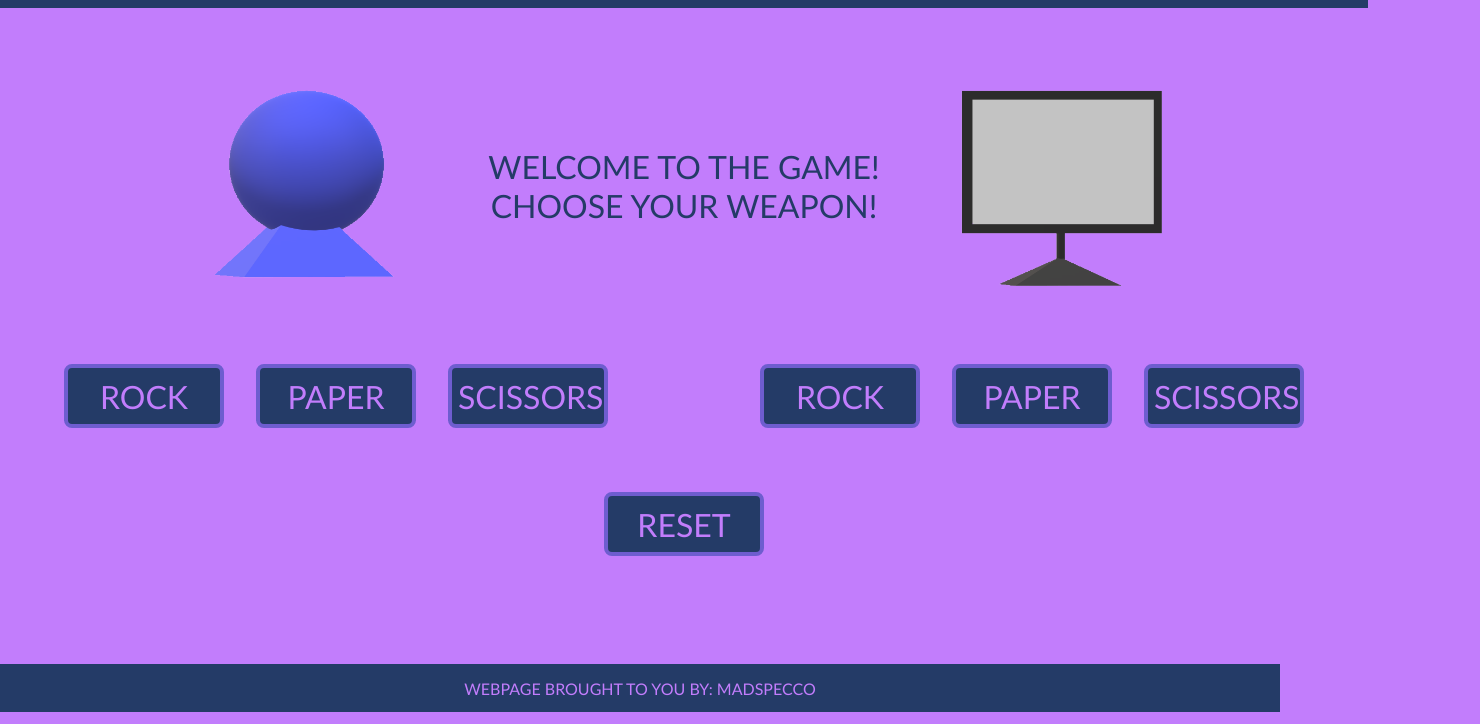
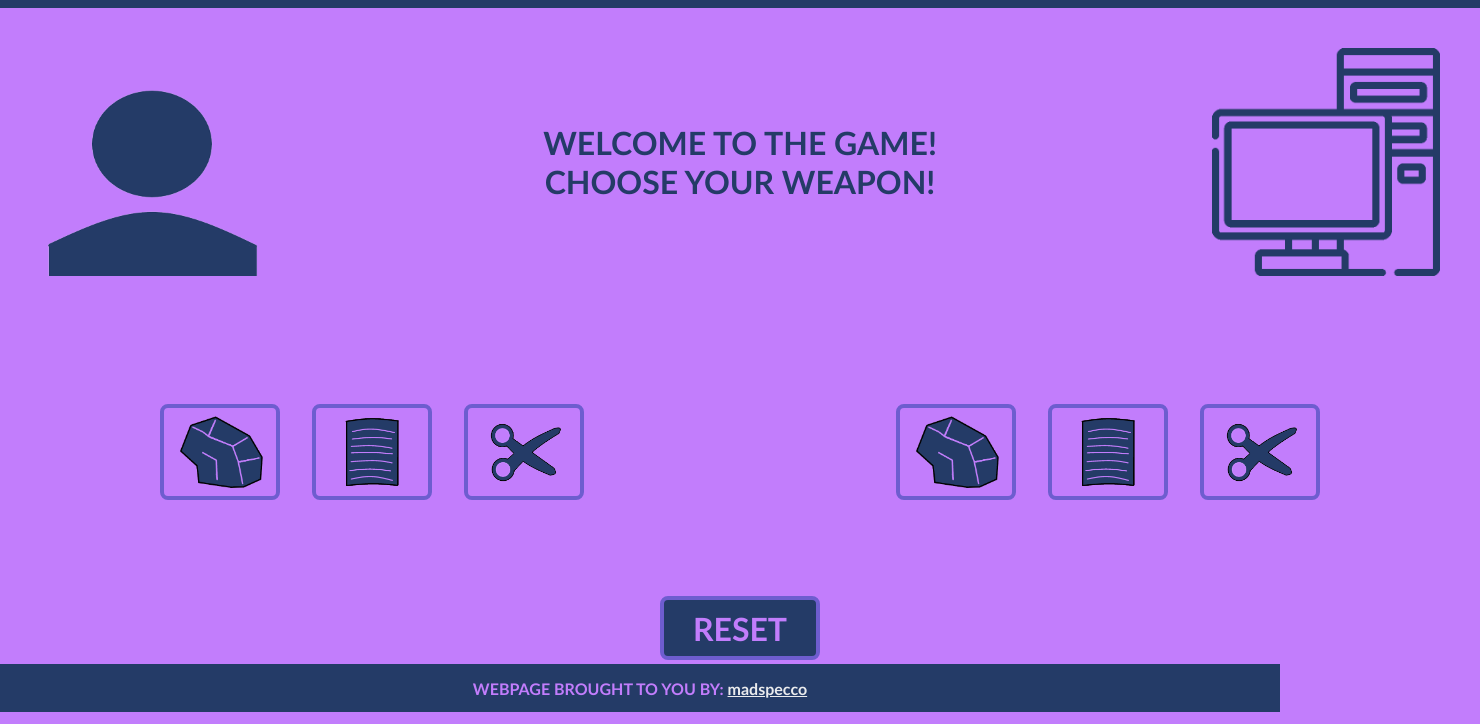
Before and after one commit to madspecco/rock-paper-scissors, a plain HTML site: page index.html in a window 1280 px wide. Shown: the part 88-812 px from the top of the page, 1480 px wide, since content can reach past the window. Drawn offline with Linux system fonts and the light colour scheme.

Commit message:
Stylized Page

```diff
--- a/index.html
+++ b/index.html
@@ -6,6 +6,7 @@
     <meta name="viewport" content="width=device-width, initial-scale=1.0">
 
     <title>Rock, Paper, Scissors!</title>
+    <link rel="icon" type="image/x-icon" href="./images/therock-small.png">
     <link rel="stylesheet" href="style.css">
     <script src="script.js" defer></script>
 </head>
@@ -15,31 +16,32 @@
         <h1 id="title">ROCK | PAPER | SCISSORS</h1>
     </div>
 
-    <div class="img-container">
-        <img src="./images/placeholder-player.png" class="players">
+    <div class="centerLog">
+        <img class="player-img" src="./images/player.png">
 
         <div id="gameLog">
-                WELCOME TO THE GAME!
-                <br/>
-                CHOOSE YOUR WEAPON!
+            WELCOME TO THE GAME!
+            <br/>
+            CHOOSE YOUR WEAPON!
         </div>
 
-        <img src="./images/placeholder-pc.png" class="players">
+        <img class="player-img" src="./images/computer.png">
     </div>
+
 
 
     <div class="btn-container">
 
         <div class="rps-container-player">
-            <button id="rock" class="rps">ROCK</button>
-            <button id="paper" class="rps">PAPER</button>
-            <button id="scissors" class="rps">SCISSORS</button>
+            <button id="rock" class="rps"></button>
+            <button id="paper" class="rps"></button>
+            <button id="scissors" class="rps"></button>
         </div>
 
         <div class="rps-container-pc">
-            <button id="rock-pc" class="rps">ROCK</button>
-            <button id="paper-pc" class="rps">PAPER</button>
-            <button id="scissors-pc" class="rps">SCISSORS</button>
+            <button id="rock-pc" class="rps"></button>
+            <button id="paper-pc" class="rps"></button>
+            <button id="scissors-pc" class="rps"></button>
         </div>
 
     </div>
@@ -49,7 +51,8 @@
     </div>
 
     <div class="footer">
-        WEBPAGE BROUGHT TO YOU BY: MADSPECCO
+            <p id="footer-txt">WEBPAGE BROUGHT TO YOU BY: <a class="github-footer" href="https://github.com/madspecco/rock-paper-scissors" target="_blank">madspecco</a></p>
+        </a>
     </div>
 
 
--- a/style.css
+++ b/style.css
@@ -5,12 +5,6 @@ body {
     flex-direction: column;
     flex-wrap: wrap;
     background-color: #c27dfc;
-        /* COLOR SCHEME
-    background-color: #243B67;
-    background-color: #6e5dcf;
-    background-color: #c27dfc;
-    background-color: #eaebed;
-    */
 }
 
 .titleContainer {
@@ -28,30 +22,49 @@ body {
 
 
     font-size: 2.5rem;
+    font-weight: bold;
     font-family:'Trebuchet MS', 'Lucida Sans Unicode', 'Lucida Grande', 'Lucida Sans', Arial, sans-serif;
 }
 
+.centerLog {
+    display: flex;
+    justify-content: center;
+    align-items: center;
 
-.img-container {
-    display: flex;
-    justify-content: space-between;
-    margin: 4rem;
-    margin-left: 12rem;
-    margin-right: 12rem;
+    margin: 2.5rem;
+    margin-bottom: 8rem;
+    gap: 13rem;
 }
 
-.players {
-    width: 228px;
-    height: 228px;
-    background-color: #c27dfc;
+#gameLog {
+    display: flex;
+    justify-content: center;
+    align-items: center;
+    text-align: center;
+
+    height: 14.25rem;
+    width: 33rem;
+
+    animation: fadeIn 2.5s;
+
+    font-size: 2rem;
+    font-weight: bold;
+    color: #243b67;
+    font-family:'Trebuchet MS', 'Lucida Sans Unicode', 'Lucida Grande', 'Lucida Sans', Arial, sans-serif;
+}
+
+.player-img {
+    object-fit: cover;
+    width: 14.25rem;
+    height: 14.25rem;
 }
 
 .btn-container {
     display: flex;
     justify-content:space-between;
 
-    margin-left: 4rem;
-    margin-right: 4rem;
+    margin-left: 10rem;
+    margin-right: 10rem;
 }
 
 .rps-container-player {
@@ -67,12 +80,11 @@ body {
 
 
 .rps {
-    color: #c27dfc;
-    background-color:#243b67 ;
+    background-color:#c27dfc ;
     transition: all .07s ease;
 
-    width: 10rem;
-    height: 4rem;
+    width: 7.5rem;
+    height: 6rem;
     font-family:'Trebuchet MS', 'Lucida Sans Unicode', 'Lucida Grande', 'Lucida Sans', Arial, sans-serif;
     font-size: 2rem;
 
@@ -82,6 +94,25 @@ body {
 
 #rock, #paper, #scissors, #reset {
     cursor: pointer;
+}
+
+#rock, #rock-pc {
+    background-image: url(./images/therock-small.png);
+    /* 322px 240px */
+    background-size: contain;
+    background-position: center;
+}
+
+#paper, #paper-pc {
+    background-image: url(./images/thepaper-small.png);
+    background-size: contain;
+    background-position: center;
+}
+
+#scissors, #scissors-pc {
+    background-image: url(./images/thescissors-small.png);
+    background-size: contain;
+    background-position: center;
 }
 
 #rock:hover, #paper:hover, #scissors:hover {
@@ -106,6 +137,7 @@ body {
     justify-content: center;
 
     margin: 4rem;
+    margin-top: 6rem;
 }
 
 #reset {
@@ -116,6 +148,7 @@ body {
 
     font-family:'Trebuchet MS', 'Lucida Sans Unicode', 'Lucida Grande', 'Lucida Sans', Arial, sans-serif;
     font-size: 2rem;
+    font-weight: bold;
     border-radius: 0.5rem;
     border:solid .25rem #6e5dcf;
 }
@@ -128,23 +161,6 @@ body {
     box-shadow: 0px 0px 20px #eaebed;
 }
 
-
-
-#gameLog{
-    display: flex;
-    align-items: center;
-    justify-content: center;
-    text-align: center;
-
-    height: 228px;
-    width: 528px;
-
-    animation: fadeIn 2.5s;
-
-    font-size: 2rem;
-    color: #243b67;
-    font-family:'Trebuchet MS', 'Lucida Sans Unicode', 'Lucida Grande', 'Lucida Sans', Arial, sans-serif;
-}
 
 @keyframes fadeIn {
     0% {opacity: 0;}
@@ -159,9 +175,18 @@ body {
     color:#c27dfc;
     font-family:'Trebuchet MS', 'Lucida Sans Unicode', 'Lucida Grande', 'Lucida Sans', Arial, sans-serif;
     height: 3rem;
+    font-weight: 500;
 
     position: fixed;
     left: 0;
     bottom: 0;
     width: 100%;
 }
+
+#footer-txt {
+    font-weight: bold;
+}
+
+.github-footer {
+    color: #eaebed;
+}
```
Also changed, not shown: images/computer.png (added), images/placeholder-pc.png (deleted), images/placeholder-player.png (deleted), images/player.png (added), images/rps.png (added), images/thepaper-small.png (added), images/thepaper.png (added), images/therock-small.png (added), images/therock.png (added), images/thescissors-small.png (added), images/thescissors.png (added).
